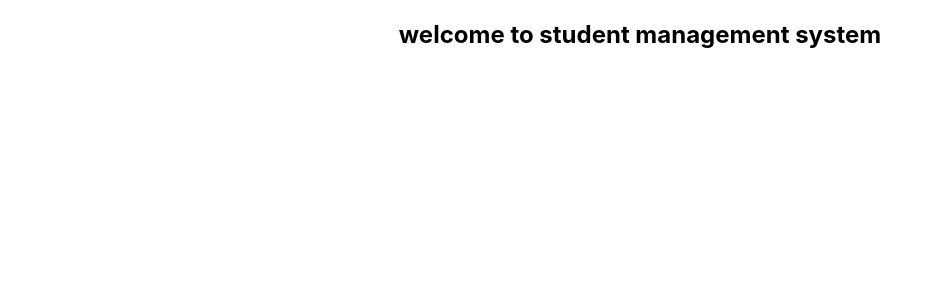
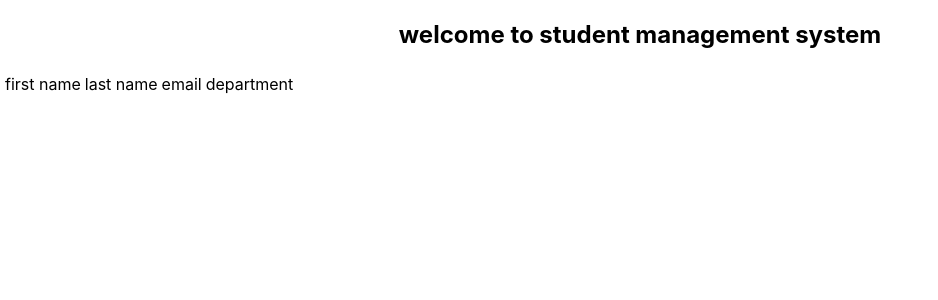
Before and after one commit to hesh-ftw/student-management-system-SpringBoot-React-, a React (Create React App) app in the folder sms-client/: page / in a window 1280 px wide. Shown: the top 300 px of the page, without its empty margins (0-938 px from the left). Built offline with nearby package versions, Linux system fonts and the light colour scheme.

Commit message:
second commit

```diff
--- a/sms-client/src/App.js
+++ b/sms-client/src/App.js
@@ -5,6 +5,27 @@ function App() {
   return (
     <div className="App">
       <h2>welcome to student management system</h2>
+      <table>
+        <section>
+
+          <thead>
+            <tr>
+              <td>first name</td>
+              <td>last name</td>
+              <td>email</td>
+              <td>department</td>
+
+            </tr>
+          </thead>
+
+          <tbody>
+            <tr>
+
+            </tr>
+          </tbody>
+
+        </section>
+      </table>
     </div>
   );
 }
```
